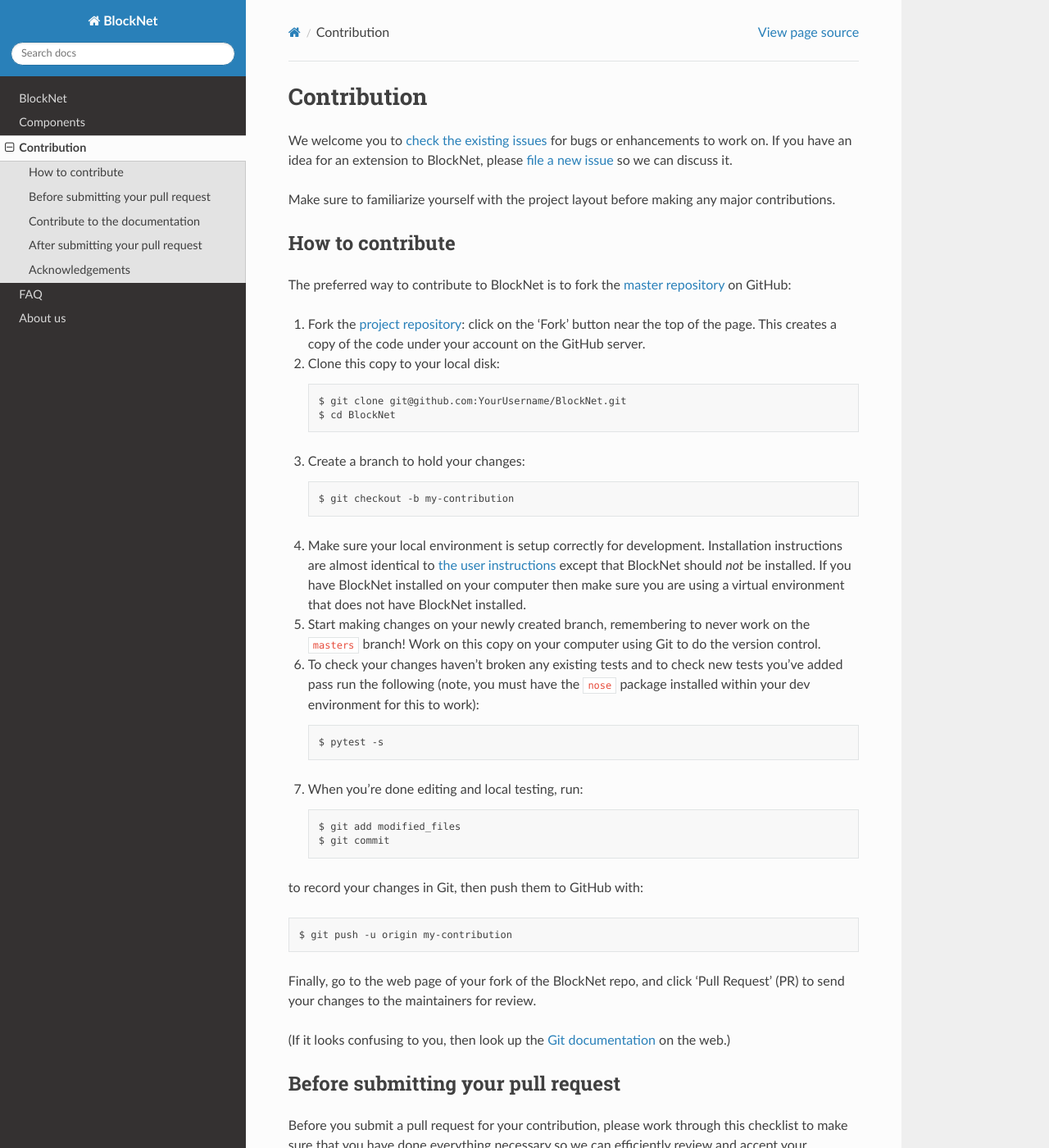
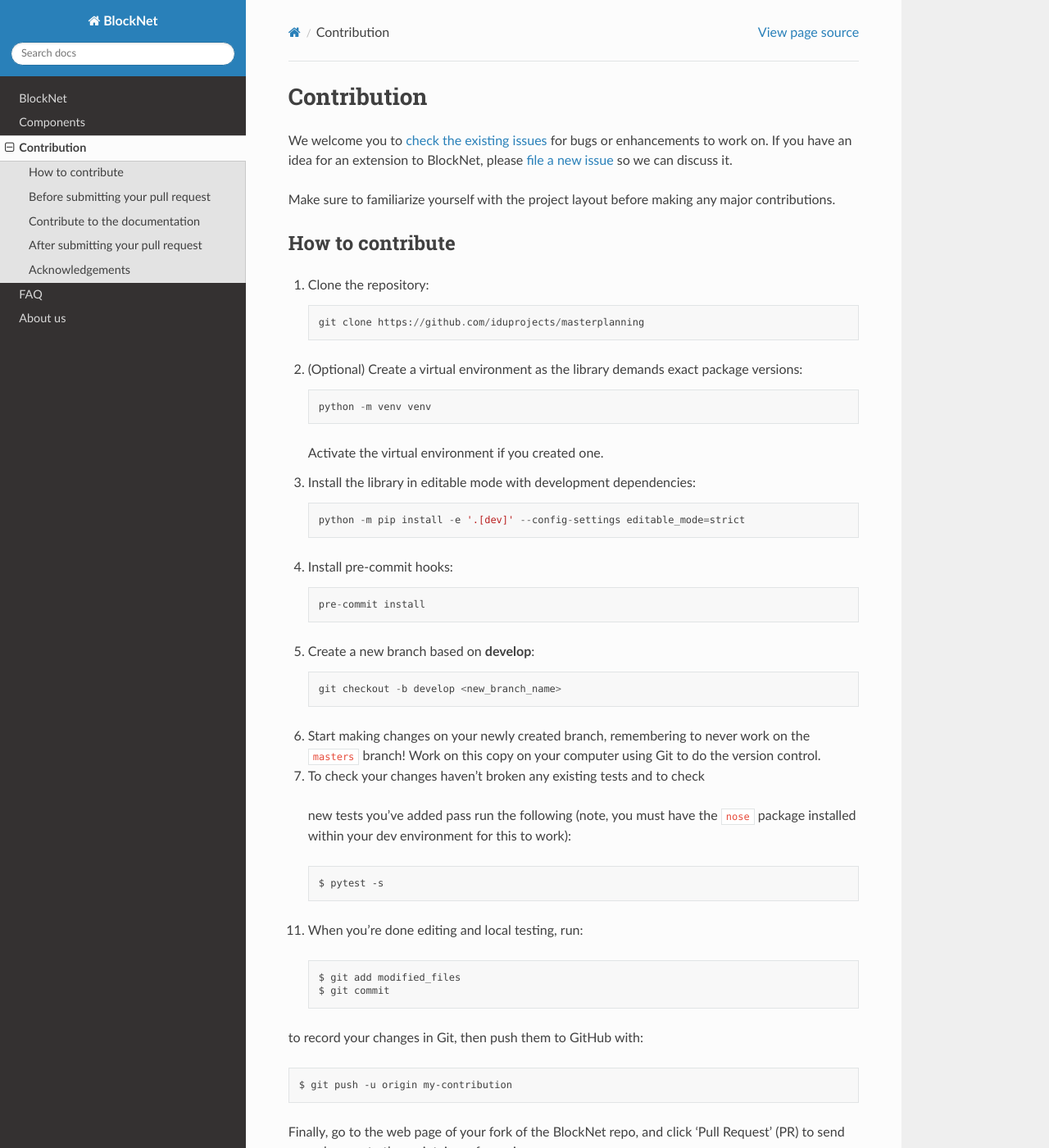
Before and after one commit to aimclub/blocksnet, a Sphinx documentation site: the page built from docs/source/contribution.rst, in a window 1280 px wide and 1400 px high. Shown: the whole window at 82% size. Built offline with Sphinx 7.4.7 and the Read the Docs theme 2.0.0, drawn with Linux system fonts in a browser that asks for light colours; some of the changed text lies outside the part shown.

Commit message:
fix: small fix doc

```diff
--- a/docs/source/about.rst
+++ b/docs/source/about.rst
@@ -1,6 +1,6 @@
 About us
 ========
 
-The BlockNet is developed and maintained by the `IDU <https://idu.itmo.ru/en/contacts/contacts.htm/>`__ team.
+The BlockNet is developed and maintained by the `IDU <https://idu.itmo.ru/>`__ team.
 
 The Institute of Design and Urbanism (IDU) is an educational and project-research unit of ITMO University aimed at developing interdisciplinary competencies and scientific approach for solving complex urban problems using information technologies based on the principles of sustainability and social orientation.
--- a/docs/source/blocknet/quickstart.rst
+++ b/docs/source/blocknet/quickstart.rst
@@ -9,7 +9,7 @@
 --------------
 .. code::
 
- pip install https://github.com/iduprojects/masterplanning/master.zip
+pip install git+https://github.com/iduprojects/masterplanning
 
 How to get cut blocks
 ----------------------------------------------------
--- a/docs/source/components/method/provision.rst
+++ b/docs/source/components/method/provision.rst
@@ -2,7 +2,7 @@
 Provision modules
 =========
 
-Agent-based model provision
+Iterative provision
 ~~~~~~~~~~~~~~
 .. automodule:: masterplan_tools.method.provision.provision_mode
     :members:
--- a/docs/source/contribution.rst
+++ b/docs/source/contribution.rst
@@ -2,51 +2,51 @@
 ============
 
 We welcome you to `check the existing
-issues <https://github.com/iduprojects/BlockNet/issues>`__ for bugs or
+issues <https://github.com/iduprojects/masterplanning/issues>`__ for bugs or
 enhancements to work on. If you have an idea for an extension to BlockNet,
 please `file a new
-issue <https://github.com/iduprojects/BlockNet/issues/new>`__ so we can
+issue <https://github.com/iduprojects/masterplanning/issues/new>`__ so we can
 discuss it.
 
 Make sure to familiarize yourself with the project layout before making
 any major contributions.
 
-
 How to contribute
 -----------------
 
-The preferred way to contribute to BlockNet is to fork the `master
-repository <https://github.com/iduprojects/BlockNet/>`__ on GitHub:
 
-1. Fork the `project repository <https://github.com/iduprojects/BlockNet>`__:
-   click on the 'Fork' button near the top of the page. This creates a
-   copy of the code under your account on the GitHub server.
-
-2. Clone this copy to your local disk:
-
+1. Clone the repository:
    ::
 
-         $ git clone git@github.com:YourUsername/BlockNet.git
-         $ cd BlockNet
+       git clone https://github.com/iduprojects/masterplanning
 
-3. Create a branch to hold your changes:
-
+2. (Optional) Create a virtual environment as the library demands exact package versions:
    ::
 
-         $ git checkout -b my-contribution
+       python -m venv venv
 
-4. Make sure your local environment is setup correctly for development.
-   Installation instructions are almost identical to `the user
-   instructions <instructions file>`__ except that BlockNet should *not* be
-   installed. If you have BlockNet installed on your computer then make
-   sure you are using a virtual environment that does not have BlockNet
-   installed.
+   Activate the virtual environment if you created one.
 
-5. Start making changes on your newly created branch, remembering to
+3. Install the library in editable mode with development dependencies:
+   ::
+
+       python -m pip install -e '.[dev]' --config-settings editable_mode=strict
+
+4. Install pre-commit hooks:
+   ::
+
+       pre-commit install
+
+5. Create a new branch based on **develop**:
+   ::
+
+       git checkout -b develop <new_branch_name>
+
+6. Start making changes on your newly created branch, remembering to
    never work on the ``masters`` branch! Work on this copy on your
    computer using Git to do the version control.
 
-6. To check your changes haven't broken any existing tests and to check
+7.  To check your changes haven't broken any existing tests and to check
    new tests you've added pass run the following (note, you must have
    the ``nose`` package installed within your dev environment for this
    to work):
@@ -84,11 +84,11 @@
 If your contribution changes BlockNet in any way:
 
 -  Update the
-   `documentation <https://github.com/iduprojects/BlockNet/wiki>`__
+   `documentation <https://github.com/iduprojects/masterplanning/docs>`__
    so all of your changes are reflected there.
 
 -  Update the
-   `README <https://github.com/iduprojects/BlockNet/blob/master/README.rst>`__
+   `README <https://github.com/iduprojects/masterplanning/blob/master/README.rst>`__
    if anything there has changed.
 
 If your contribution involves any code changes:
@@ -109,9 +109,6 @@
    complicated installation, then we most likely won't merge your
    changes because we want to keep BlockNet easy to install.
 
--  Add the required version of the library to
-   `requirements.txt <https://github.com/iduprojects/BlockNet/blob/master/requirements.txt>`__
-
 Contribute to the documentation
 -------------------------------
 Take care of the documentation.
@@ -121,7 +118,7 @@
 
 -  If a new package with several scripts:
 
-   1. Go to `docs/source/BlockNet <https://github.com/iduprojects/BlockNet/tree/master/docs>`__ and create new your_name_for_file.rst file.
+   1. Go to `docs/source/BlockNet <https://github.com/iduprojects/masterplanning/tree/master/docs>`__ and create new your_name_for_file.rst file.
 
    2. Add a Header underlined with “=” sign. It’s crucial.
 
@@ -142,7 +139,7 @@
 
 -  If a new module to the existed package:
 
-    Most of the sections are already described in `docs/source/BlockNet <https://github.com/iduprojects/BlockNet/tree/master/docs>`__ , so you can:
+    Most of the sections are already described in `docs/source/BlockNet <https://github.com/iduprojects/masterplanning/tree/master/docs>`__ , so you can:
 
    -  choose the most appropriate and repeat 3-d step from the previous section.
    -  or create a new one and repeat 2-3 steps from the previous section.
```
Also changed, not shown: other parts of docs/source/contribution.rst (+1 -1 lines), docs/source/blocknet/installation.rst (+30 -7 lines).
